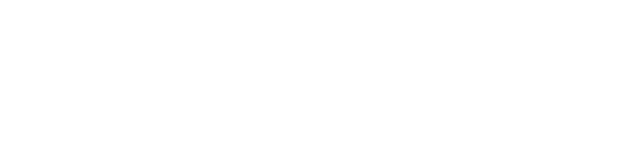
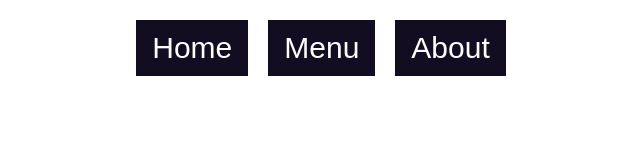
Before and after one commit to cmdumar/restaurant-page, a website built with webpack: page dist/index.html in a window 1280 px wide. Shown: the whole page, without its empty margins (319-959 px from the left). Built offline with nearby package versions, Linux system fonts and the light colour scheme.

Commit message:
Add navigation tabs and style them

```diff
--- a/package.json
+++ b/package.json
@@ -10,9 +10,13 @@
   "license": "ISC",
   "devDependencies": {
     "babel-eslint": "^10.1.0",
+    "css-loader": "^5.0.1",
     "eslint": "^6.8.0",
     "eslint-config-airbnb-base": "^14.1.0",
     "eslint-plugin-import": "^2.20.2",
+    "sass": "^1.29.0",
+    "sass-loader": "^10.1.0",
+    "style-loader": "^2.0.0",
     "stylelint": "^13.3.3",
     "stylelint-config-standard": "^20.0.0",
     "stylelint-csstree-validator": "^1.9.0",
--- a/src/index.js
+++ b/src/index.js
@@ -1 +1,4 @@
-console.log('Htmml');
+import { pageLoad } from "./modules/pageLoad";
+import './style.scss';
+
+pageLoad();
--- /dev/null
+++ b/src/modules/nav.js
@@ -0,0 +1,19 @@
+const content = document.querySelector('#content');
+const nav_container = document.createElement('nav');
+
+const homeLink = document.createElement('a');
+homeLink.setAttribute('href', "#");
+homeLink.textContent = 'Home';
+
+const menuLink = document.createElement('a');
+menuLink.setAttribute('href', "#");
+menuLink.textContent = 'Menu';
+
+const aboutLink = document.createElement('a');
+aboutLink.setAttribute('href', "#");
+aboutLink.textContent = 'About';
+
+export const navigation = () => {
+    nav_container.append(homeLink, menuLink, aboutLink);
+    content.appendChild(nav_container);
+}
--- /dev/null
+++ b/src/modules/pageLoad.js
@@ -0,0 +1,5 @@
+import { navigation } from './nav';
+
+export const pageLoad = () => {
+    navigation();
+}
--- /dev/null
+++ b/src/style.scss
@@ -0,0 +1,26 @@
+body {
+  margin: 0;
+  padding: 0;
+  font-family: sans-serif;
+}
+
+nav {
+  padding: 20px;
+  display: flex;
+  justify-content: center;
+  a {
+    display: block;
+    text-decoration: none;
+    padding: 10px 15px;
+    background-color: #130D22;
+    color: white;
+    font-size: 30px;
+    border: 1px solid #130D22;
+    margin: 0 10px;
+    transition: 0.4ms all ease-in;
+    &:hover {
+      background-color: white;
+      color: #130D22;
+    }
+  }
+}
--- a/webpack.config.js
+++ b/webpack.config.js
@@ -6,4 +6,19 @@ module.exports = {
     filename: 'main.js',
     path: path.resolve(__dirname, 'dist'),
   },
+  module: {
+    rules: [
+      {
+        test: /\.s[ac]ss$/i,
+        use: [
+          // Creates `style` nodes from JS strings
+          "style-loader",
+          // Translates CSS into CommonJS
+          "css-loader",
+          // Compiles Sass to CSS
+          "sass-loader",
+        ],
+      },
+    ]
+  }
 };
```
Also changed, not shown: dist/index.html, dist/main.js, src/modules/about.js (added), src/modules/home.js (added), src/modules/menu.js (added), 1 other file.
